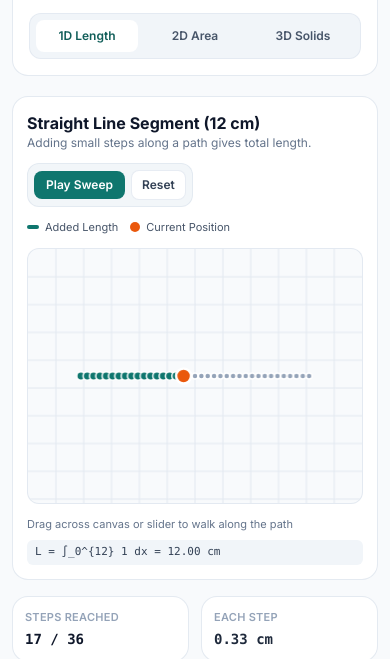
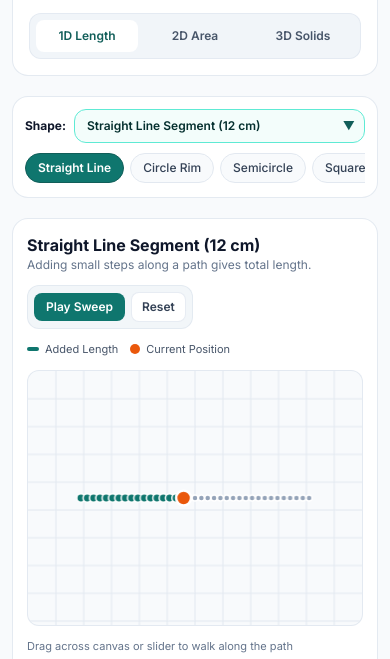
Before and after one commit to athharvnm/area-volume, a plain HTML site: page index.html in a window 390 px wide. Shown: the part 142-801 px from the top of the page. Drawn offline with nearby package versions, Linux system fonts and the light colour scheme.

Commit message:
Update index.html

```diff
--- a/index.html
+++ b/index.html
@@ -24,6 +24,13 @@
       input[type="range"] {
         accent-color: #0f766e;
         cursor: pointer;
+      }
+      .no-scrollbar::-webkit-scrollbar {
+        display: none;
+      }
+      .no-scrollbar {
+        -ms-overflow-style: none;
+        scrollbar-width: none;
       }
     </style>
 </head>
@@ -73,6 +80,23 @@
         </button>
       </nav>
     </header>
+
+    <!-- Mobile & Tablet Quick Shape Bar (Visible on < lg screens right at the top) -->
+    <section aria-label="Quick shape selector" class="lg:hidden bg-white border border-slate-200/90 rounded-2xl p-3 shadow-xs space-y-2.5">
+      <div class="flex items-center justify-between gap-2">
+        <label for="mobile-shape-select" class="text-xs font-bold text-slate-900 shrink-0">
+          Shape:
+        </label>
+        <div class="relative flex-1 min-w-0">
+          <select
+            id="mobile-shape-select"
+            class="w-full appearance-none bg-teal-50/80 border border-teal-300 text-teal-950 font-semibold text-xs rounded-xl pl-3 pr-8 py-2 focus:outline-none focus:ring-2 focus:ring-teal-500 truncate"
+          ></select>
+          <span class="pointer-events-none absolute inset-y-0 right-2.5 flex items-center text-teal-800 text-xs">▼</span>
+        </div>
+      </div>
+      <div id="mobile-shape-pills" class="flex items-center gap-1.5 overflow-x-auto no-scrollbar pb-0.5"></div>
+    </section>
 
     <!-- Main Two-Column Grid -->
     <main class="grid grid-cols-1 lg:grid-cols-12 gap-5 items-start">
@@ -390,8 +414,8 @@
           </div>
         </div>
 
-        <!-- Shape Selector Card -->
-        <div class="bg-white border border-slate-200/90 rounded-2xl p-4 shadow-xs space-y-3">
+        <!-- Shape Selector Card (Desktop Sidebar) -->
+        <div class="hidden lg:block bg-white border border-slate-200/90 rounded-2xl p-4 shadow-xs space-y-3">
           <div class="flex items-center justify-between">
             <h2 class="text-sm font-bold text-slate-900">Choose a Shape</h2>
             <span id="shape-count-badge" class="text-xs font-mono text-slate-500">10 shapes</span>
@@ -402,7 +426,7 @@
             <div class="text-[11px] font-semibold uppercase tracking-wider text-slate-400">
               Regular &amp; Standard
             </div>
-            <div id="regular-shapes-list" class="grid grid-cols-2 sm:grid-cols-3 lg:grid-cols-1 gap-1.5"></div>
+            <div id="regular-shapes-list" class="grid grid-cols-1 gap-1.5"></div>
           </div>
 
           <!-- Irregular / Compound Group -->
@@ -410,7 +434,7 @@
             <div class="text-[11px] font-semibold uppercase tracking-wider text-slate-400">
               Irregular &amp; Compound
             </div>
-            <div id="irregular-shapes-list" class="grid grid-cols-2 sm:grid-cols-3 lg:grid-cols-1 gap-1.5"></div>
+            <div id="irregular-shapes-list" class="grid grid-cols-1 gap-1.5"></div>
           </div>
         </div>
       </section>
@@ -1245,6 +1269,8 @@
       dimBtn1d: document.getElementById('dim-btn-1d'),
       dimBtn2d: document.getElementById('dim-btn-2d'),
       dimBtn3d: document.getElementById('dim-btn-3d'),
+      mobileShapeSelect: document.getElementById('mobile-shape-select'),
+      mobileShapePills: document.getElementById('mobile-shape-pills'),
       modeSummaryPill: document.getElementById('mode-summary-pill'),
       shapeCountBadge: document.getElementById('shape-count-badge'),
       regularShapesList: document.getElementById('regular-shapes-list'),
@@ -1999,14 +2025,22 @@
 
       dom.regularShapesList.innerHTML = '';
       dom.irregularShapesList.innerHTML = '';
+      dom.mobileShapeSelect.innerHTML = '';
+      dom.mobileShapePills.innerHTML = '';
+
+      const regGroup = document.createElement('optgroup');
+      regGroup.label = 'Regular & Standard';
+      const irregGroup = document.createElement('optgroup');
+      irregGroup.label = 'Irregular & Compound';
 
       shapes.forEach((shape) => {
+        const isSelected = shape.id === activeId;
+
         const btn = document.createElement('button');
         btn.type = 'button';
-        const isSelected = shape.id === activeId;
         btn.className = isSelected
-          ? 'w-full text-left px-3 py-2.5 sm:py-2 rounded-xl text-xs font-semibold border transition bg-teal-50/90 text-teal-950 border-teal-400 shadow-2xs truncate'
-          : 'w-full text-left px-3 py-2.5 sm:py-2 rounded-xl text-xs font-medium border transition bg-white text-slate-700 border-slate-200/80 hover:bg-slate-50 truncate';
+          ? 'w-full text-left px-3 py-2 rounded-xl text-xs font-semibold border transition bg-teal-50/90 text-teal-950 border-teal-400 shadow-2xs truncate'
+          : 'w-full text-left px-3 py-2 rounded-xl text-xs font-medium border transition bg-white text-slate-700 border-slate-200/80 hover:bg-slate-50 truncate';
         btn.textContent = shape.shortName;
         btn.title = shape.name;
         btn.addEventListener('click', () => {
@@ -2015,12 +2049,41 @@
           updateUI();
         });
 
+        const opt = document.createElement('option');
+        opt.value = shape.id;
+        opt.textContent = shape.name;
+        opt.selected = isSelected;
+
         if (shape.category === 'regular') {
           dom.regularShapesList.appendChild(btn);
+          regGroup.appendChild(opt);
         } else {
           dom.irregularShapesList.appendChild(btn);
-        }
-      });
+          irregGroup.appendChild(opt);
+        }
+
+        const pill = document.createElement('button');
+        pill.type = 'button';
+        pill.className = isSelected
+          ? 'shrink-0 px-3 py-1.5 rounded-full text-xs font-semibold border transition bg-teal-700 text-white border-teal-800 shadow-2xs'
+          : 'shrink-0 px-3 py-1.5 rounded-full text-xs font-medium border transition bg-slate-50 text-slate-700 border-slate-200 hover:bg-slate-100';
+        pill.textContent = shape.shortName;
+        pill.addEventListener('click', () => {
+          state.selectedId[state.dim] = shape.id;
+          renderShapeList();
+          updateUI();
+        });
+        dom.mobileShapePills.appendChild(pill);
+        if (isSelected) {
+          requestAnimationFrame(() => {
+            pill.scrollIntoView({ behavior: 'smooth', block: 'nearest', inline: 'center' });
+          });
+        }
+      });
+
+      if (regGroup.children.length > 0) dom.mobileShapeSelect.appendChild(regGroup);
+      if (irregGroup.children.length > 0) dom.mobileShapeSelect.appendChild(irregGroup);
+      dom.mobileShapeSelect.value = activeId;
     }
 
     function updateDimensionTabs() {
@@ -2386,6 +2449,12 @@
       dom.dimBtn2d.addEventListener('click', () => setDimension('2d'));
       dom.dimBtn3d.addEventListener('click', () => setDimension('3d'));
 
+      dom.mobileShapeSelect.addEventListener('change', (e) => {
+        state.selectedId[state.dim] = e.target.value;
+        renderShapeList();
+        updateUI();
+      });
+
       dom.sweepSlider.addEventListener('input', (e) => {
         state.playing = false;
         state.sweep = Number(e.target.value) / 1000;
```
Lines whose indentation alone changed are shown as unchanged.
